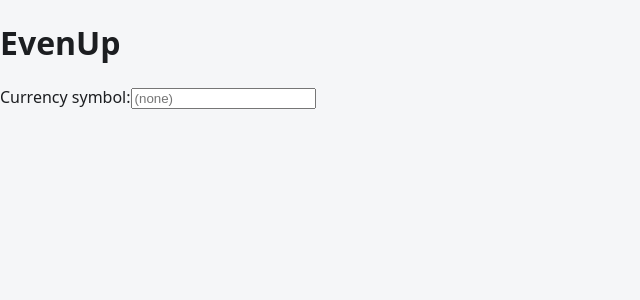
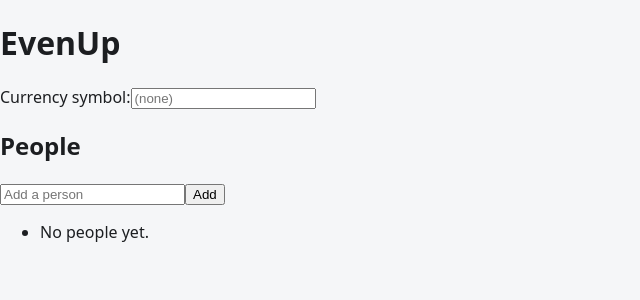
Before and after one commit to aashutosh-prakash/evenup, a React (Vite) app: page / in a window 1280 px wide. Shown: the top 300 px of the page, without its empty margins (0-640 px from the left). Built offline with nearby package versions, Linux system fonts and the light colour scheme.

Commit message:
feat: add PeoplePanel with add/remove and in-use guard
Co-Authored-By: Claude Opus 4.8 (1M context) <noreply@anthropic.com>

```diff
--- a/src/components/PeoplePanel.jsx
+++ b/src/components/PeoplePanel.jsx
@@ -1 +1,51 @@
-export default function PeoplePanel(){return null}
+import { useState } from 'react'
+import { personInUse } from '../state/store.js'
+
+export default function PeoplePanel({ state, dispatch }) {
+  const [name, setName] = useState('')
+
+  function addPerson(e) {
+    e.preventDefault()
+    const trimmed = name.trim()
+    if (!trimmed) return // block empty names
+    dispatch({ type: 'ADD_PERSON', name: trimmed })
+    setName('')
+  }
+
+  function removePerson(person) {
+    if (personInUse(state, person.id)) {
+      alert(
+        `Can't remove ${person.name} — they're part of one or more expenses. ` +
+          `Remove or edit those expenses first.`,
+      )
+      return
+    }
+    dispatch({ type: 'REMOVE_PERSON', id: person.id })
+  }
+
+  return (
+    <section className="people panel">
+      <h2>People</h2>
+      <form onSubmit={addPerson} className="row">
+        <input
+          type="text"
+          value={name}
+          placeholder="Add a person"
+          onChange={(e) => setName(e.target.value)}
+        />
+        <button type="submit">Add</button>
+      </form>
+      <ul className="list">
+        {state.people.map((p) => (
+          <li key={p.id} className="row">
+            <span>{p.name}</span>
+            <button type="button" onClick={() => removePerson(p)}>
+              ✕
+            </button>
+          </li>
+        ))}
+        {state.people.length === 0 && <li className="empty">No people yet.</li>}
+      </ul>
+    </section>
+  )
+}
```
